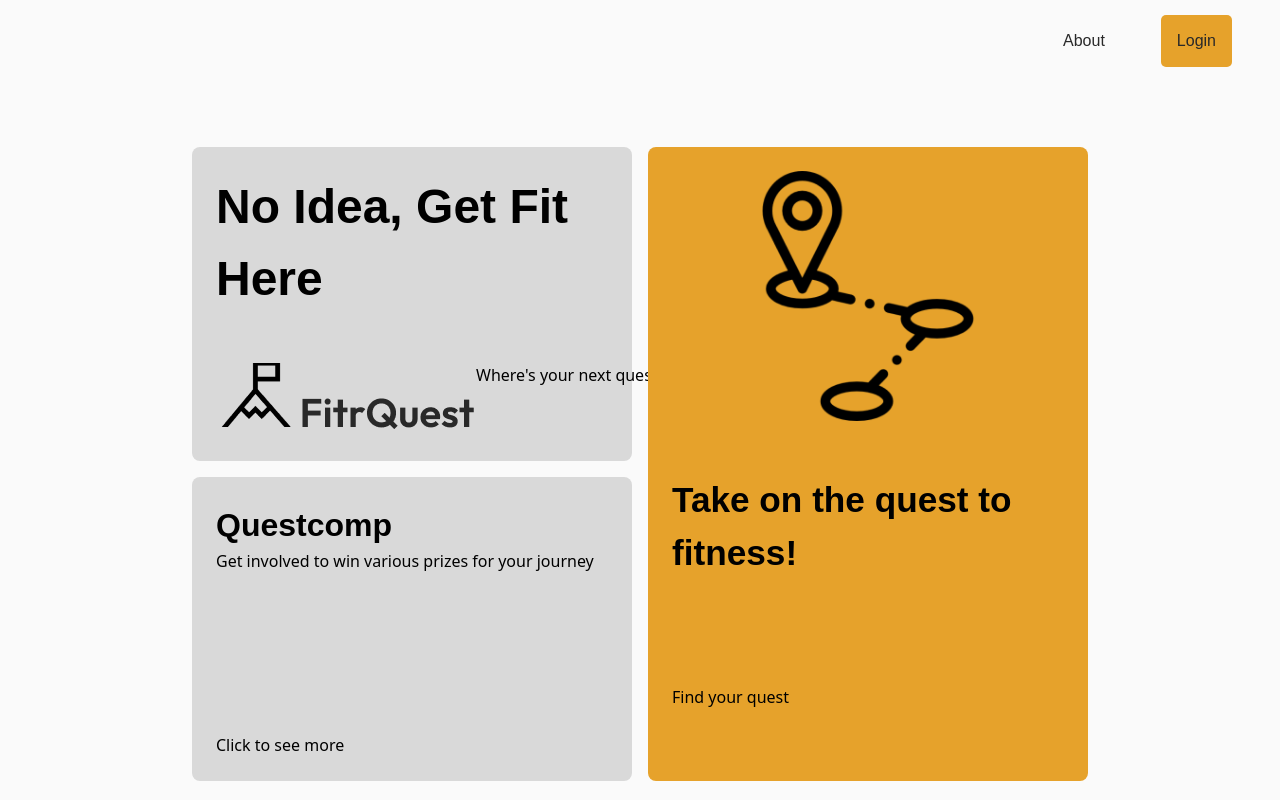
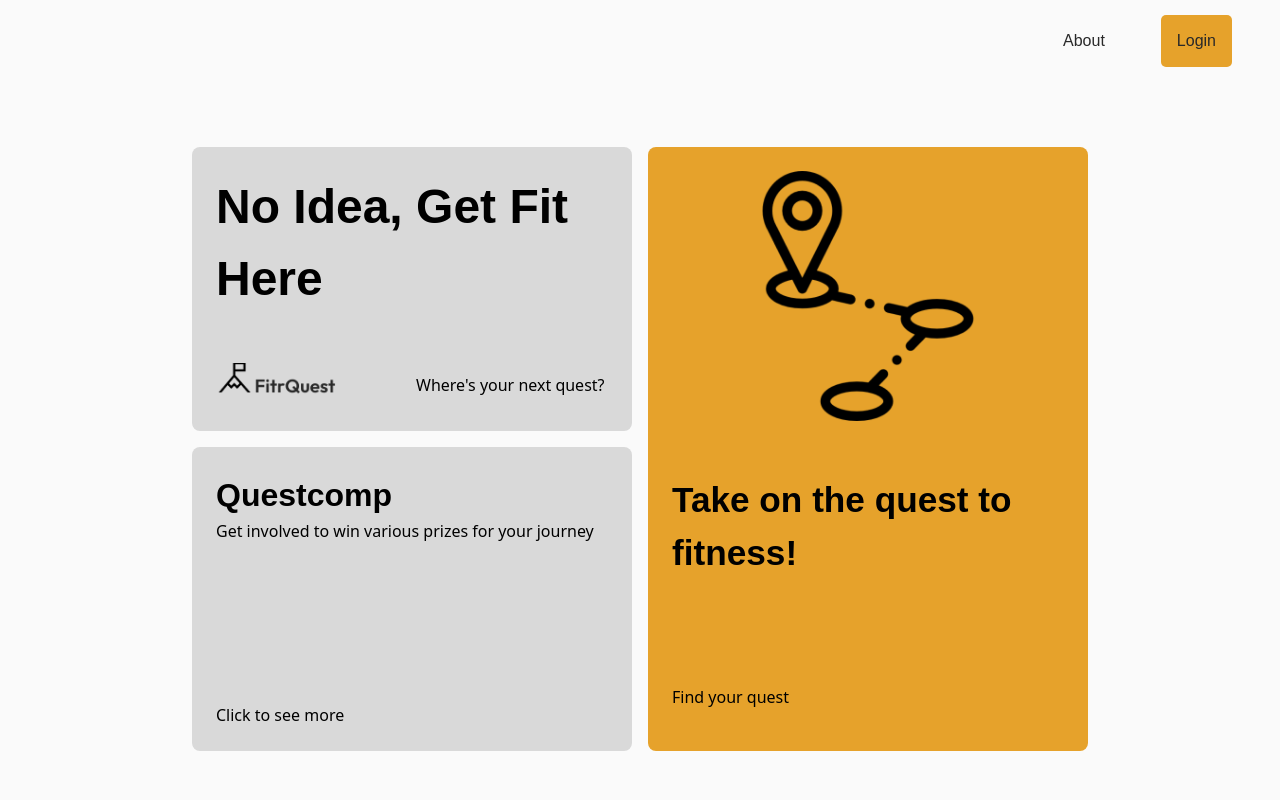
Before and after one commit to Nathan-47/fitrquest, a React (Vite) app: page / in a window 1280 px wide. Built offline with nearby package versions, Linux system fonts and the light colour scheme; a web font is replaced by a local one.

Commit message:
hero tile styling

```diff
--- a/src/index.css
+++ b/src/index.css
@@ -103,4 +103,11 @@ li {
 .comp-text {
   margin-bottom: 10em;
 }
+#hero-logo {
+  width: 120px;
+}
+.hero-slogan {
+  margin: 10px auto;
+  padding-left: 5em;
+}
 /* landing */
```
